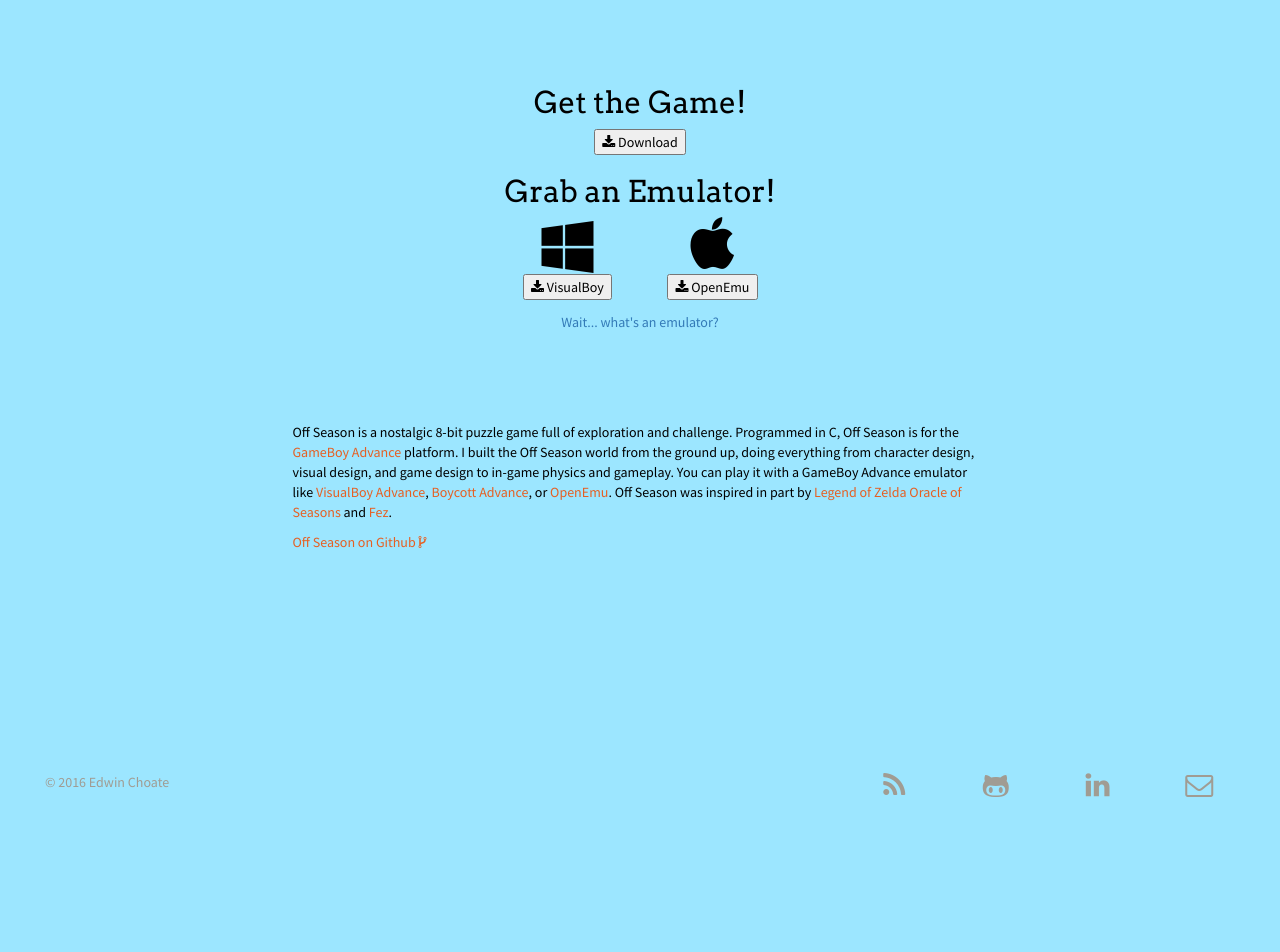
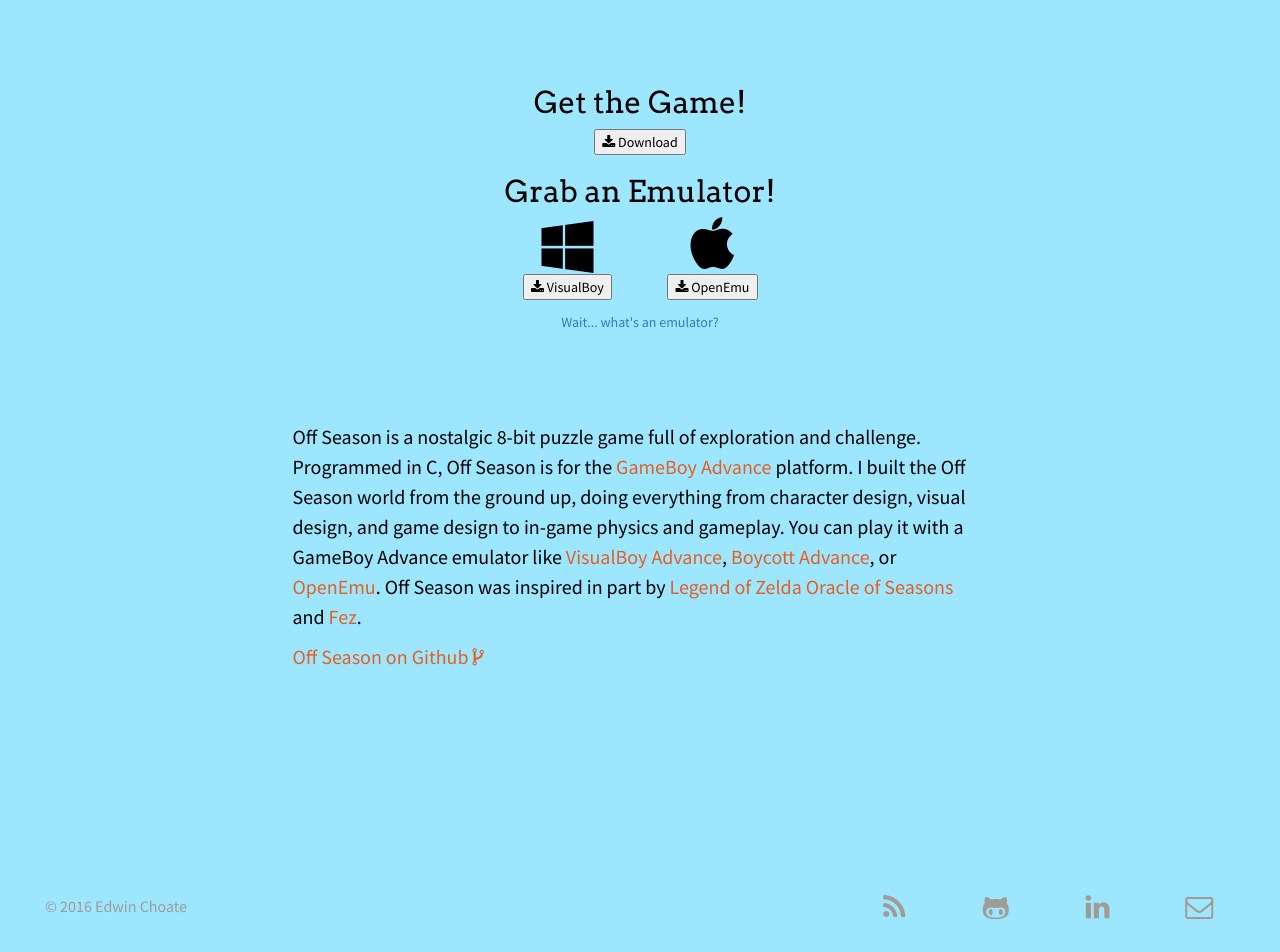
Before and after one commit to edwinchoate/edwinchoate.github.io, a Jekyll site: the page built from offseason.html, in a window 1280 px wide. Shown: the part 1536-2488 px from the top of the page. Built offline with Jekyll 4.4.1, drawn with Linux system fonts in a browser that asks for light colours; before the commit the page ends 2368 px from its top, so only the background shows below that.

Commit message:
adds responsive paragraph styles

```diff
--- a/_includes/footer.html
+++ b/_includes/footer.html
@@ -2,7 +2,7 @@
 
   <div class="container-fluid">
     <div class="row">
-      <span class="col-sm-8 col-xs-12 copyright-blurb"><p>&copy; <script>document.write(new Date().getFullYear().toString());</script> Edwin Choate</p></span>
+      <span class="col-sm-8 col-xs-12"><p class="copyright-blurb">&copy; <script>document.write(new Date().getFullYear().toString());</script> Edwin Choate</p></span>
       <span class="footer-icons text-center">
         <a href="/feed.xml" target="_blank"><span class="col-sm-1 col-xs-3"><i class="fa fa-rss fa-2x"></i></span></a>
         <a href="https://github.com/{{ site.github_username }}" target="_blank"><span class="col-sm-1 col-xs-3"><i class="fa fa-github-alt fa-2x"></i></span></a>
--- a/_sass/_base.scss
+++ b/_sass/_base.scss
@@ -127,6 +127,15 @@
   }
 }
 
+p {
+  font-size: $base-font-size;
+  line-height: $base-line-height;
+
+  @include my-media-query($screen-sm-min) {
+    font-size: $base-font-size * 1.25;
+  }
+}
+
 .post-meta {
   font-family: $alt-font-family;
 }
@@ -217,7 +226,10 @@
     }
 }
 
-
+// Footer
+.copyright-blurb {
+  font-size: 16px !important;
+}
 
 /**
  * Icons
```
